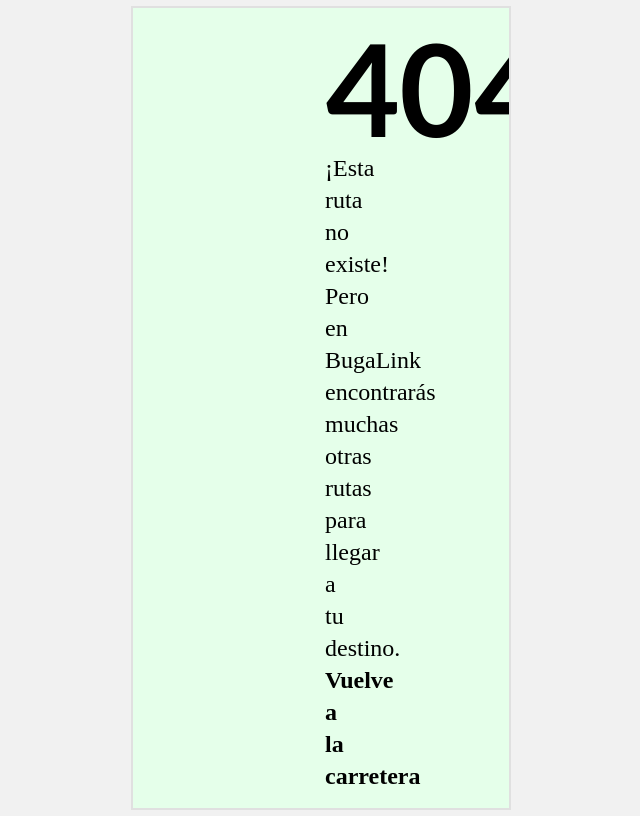
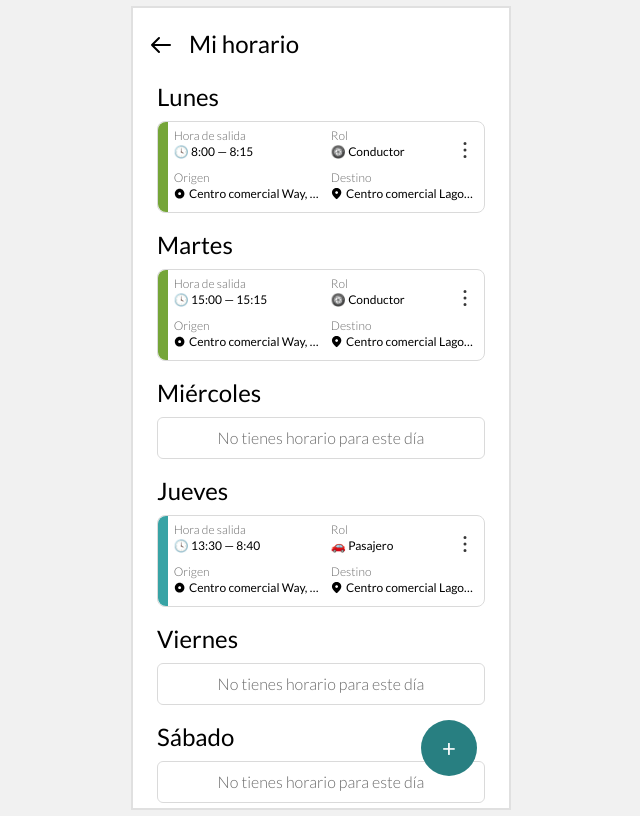
Before and after one commit to ISPP-Grupo5/BugaLink, a Next.js app in the folder bugalink-frontend/: page /users/1/routines in a window 1280 px wide. Before the commit this address had no page. Shown: the whole page, without its empty margins (319-959 px from the left). Built offline with nearby package versions, Linux system fonts and the light colour scheme.

Commit message:
feat: add my routines view

```diff
--- a/bugalink-frontend/components/buttons/Plus.tsx
+++ b/bugalink-frontend/components/buttons/Plus.tsx
@@ -13,7 +13,7 @@ function DropdownButton() {
       aria-haspopup="true"
       onClick={toggleDropdown}
       type="button"
-      className="sticky bottom-5 left-full w-min text-white bg-[#38A3A5] font-lato rounded-full shadow-xl text-5xl px-5 py-2.5 font-bold text-center mr-2 mb-2"
+      className="absolute left-full mr-5 w-min text-white bg-[#38A3A5] font-lato rounded-full shadow-xl text-5xl px-5 py-2.5 font-bold text-center"
     >
       +
       {showDropdown && (
--- /dev/null
+++ b/bugalink-frontend/components/cards/common/entry/index.tsx
@@ -0,0 +1,10 @@
+export default function Entry({ children, title }) {
+  return (
+    <div className="flex flex-col leading-4">
+      <p className="font-thin text-xs text-gray">{title}</p>
+      <div className="flex flex-row space-x-1 items-center font-medium text-xs ">
+        {children}
+      </div>
+    </div>
+  );
+}
--- a/bugalink-frontend/components/cards/recommendation/index.tsx
+++ b/bugalink-frontend/components/cards/recommendation/index.tsx
@@ -1,4 +1,5 @@
 import AvatarWithRating from '../../avatarWithRating';
+import Entry from '../common/entry';
 import Calendar from '/public/assets/calendar.svg';
 import MapPin from '/public/assets/map-pin.svg';
 import OrigenPin from '/public/assets/origen-pin.svg';
@@ -58,14 +59,3 @@ export default function TripCard({
     </div>
   );
 }
-
-const Entry = ({ children, title }) => {
-  return (
-    <div className="flex flex-col leading-4">
-      <p className="font-thin text-xs text-gray">{title}</p>
-      <div className="flex flex-row space-x-1 items-center font-medium text-xs ">
-        {children}
-      </div>
-    </div>
-  );
-};
--- a/bugalink-frontend/package.json
+++ b/bugalink-frontend/package.json
@@ -12,6 +12,9 @@
     "format": "npx prettier --write ."
   },
   "dependencies": {
+    "@emotion/react": "^11.10.6",
+    "@emotion/styled": "^11.10.6",
+    "@mui/material": "^5.11.12",
     "@vercel/og": "^0.1.0",
     "axios": "^1.3.3",
     "framer-motion": "^9.0.4",
--- a/bugalink-frontend/pages/schedule/myS.tsx
+++ /dev/null
@@ -1,115 +0,0 @@
-import { BackButtonText } from '../../components/buttons/Back';
-import DropdownButton from '../../components/buttons/Plus';
-import AnimatedLayout from '../../components/layouts/animated';
-import Schedule from '../../components/schedule';
-import MyDay from '../../components/schedule/days';
-
-const trips = [
-  {
-    rol: 'Pasajero',
-    avatar: '../../public/assets/avatar.svg',
-    date: '8:00-10:00',
-    dots: '../../public/assets/dots.svg',
-  },
-  {
-    rol: 'Pasajero',
-    avatar: '../../public/assets/avatar.svg',
-    date: '12:05-13:20',
-    dots: '../../public/assets/dots.svg',
-  },
-  {
-    rol: 'Conductor',
-    avatar: '../../public/assets/avatar.svg',
-    date: '21:00-22:00',
-    dots: '../../public/assets/dots.svg',
-  },
-];
-
-const trips2 = [
-  {
-    rol: 'Pasajero',
-    avatar: '../../public/assets/avatar.svg',
-    date: '10:00-10:35',
-    dots: '../../public/assets/dots.svg',
-  },
-  {
-    rol: 'Pasajero',
-    avatar: '../../public/assets/avatar.svg',
-    date: '23:00-00:00',
-    dots: '../../public/assets/dots.svg',
-  },
-];
-
-const trips3 = [
-  {
-    rol: 'Pasajero',
-    avatar: '../../public/assets/avatar.svg',
-    date: '10:00-10:35',
-    dots: '../../public/assets/dots.svg',
-  },
-  {
-    rol: 'Conductor',
-    avatar: '../../public/assets/avatar.svg',
-    date: '16:00-16:45',
-    dots: '../../public/assets/dots.svg',
-  },
-  {
-    rol: 'Pasajero',
-    avatar: '../../public/assets/avatar.svg',
-    date: '23:00-00:00',
-    dots: '../../public/assets/dots.svg',
-  },
-];
-
-export default function MySchedule() {
-  return (
-    <AnimatedLayout className="bg-white">
-      <BackButtonText text="Mi horario" />
-      <div className="flex flex-col px-4 bg-white">
-        <div className="trip-list divide-y divide-gray">
-          <div className="pt-5">
-            <MyDay day="Lunes" />
-            <div className="trip-list divide-y divide-gray">
-              {trips.map((trip) => (
-                <Schedule
-                  rol={trip.rol}
-                  avatar={trip.avatar}
-                  date={trip.date}
-                  dots={trip.dots}
-                />
-              ))}
-            </div>
-          </div>
-        </div>
-        <div className="pt-5">
-          <MyDay day="Martes" />
-          <div className="trip-list divide-y divide-gray">
-            {trips2.map((trip) => (
-              <Schedule
-                rol={trip.rol}
-                avatar={trip.avatar}
-                date={trip.date}
-                dots={trip.dots}
-              />
-            ))}
-          </div>
-        </div>
-        {/* */}
-        <div className="pt-5">
-          <MyDay day="Miércoles" />
-          <div className="trip-list divide-y divide-gray">
-            {trips3.map((trip) => (
-              <Schedule
-                rol={trip.rol}
-                avatar={trip.avatar}
-                date={trip.date}
-                dots={trip.dots}
-              />
-            ))}
-          </div>
-        </div>
-        <DropdownButton />
-      </div>
-    </AnimatedLayout>
-  );
-}
--- /dev/null
+++ b/bugalink-frontend/pages/users/[id]/routines/index.tsx
@@ -0,0 +1,184 @@
+import Menu from '@mui/material/Menu';
+import MenuItem from '@mui/material/MenuItem';
+import { useState } from 'react';
+import { BackButtonText } from '../../../../components/buttons/Back';
+import Entry from '../../../../components/cards/common/entry';
+import AnimatedLayout from '../../../../components/layouts/animated';
+import MapPin from '/public/assets/map-pin.svg';
+import OrigenPin from '/public/assets/origen-pin.svg';
+import ThreeDots from '/public/assets/three-dots.svg';
+
+const routines = [
+  {
+    id: 1,
+    departureHourStart: '8:00',
+    departureHourEnd: '8:15',
+    type: 'driver',
+    origin: 'Centro comercial Way, Dos Hermanas, Sevilla, 41702',
+    destination: 'Centro comercial Lagoh, Sevilla, 41007',
+    day: 'Lunes',
+  },
+  {
+    id: 2,
+    departureHourStart: '13:30',
+    departureHourEnd: '8:40',
+    type: 'passenger',
+    origin: 'Centro comercial Way, Dos Hermanas, Sevilla, 41702',
+    destination: 'Centro comercial Lagoh, Sevilla, 41007',
+    day: 'Jueves',
+  },
+  {
+    id: 3,
+    departureHourStart: '15:00',
+    departureHourEnd: '15:15',
+    type: 'driver',
+    origin: 'Centro comercial Way, Dos Hermanas, Sevilla, 41702',
+    destination: 'Centro comercial Lagoh, Sevilla, 41007',
+    day: 'Martes',
+  },
+  {
+    id: 4,
+    departureHourStart: '18:00',
+    departureHourEnd: '18:15',
+    type: 'passenger',
+    origin: 'Centro comercial Way, Dos Hermanas, Sevilla, 41702',
+    destination: 'Centro comercial Lagoh, Sevilla, 41007',
+    day: 'Domingo',
+  },
+  {
+    id: 5,
+    departureHourStart: '20:00',
+    departureHourEnd: '20:15',
+    type: 'passenger',
+    origin: 'Centro comercial Way, Dos Hermanas, Sevilla, 41702',
+    destination: 'Centro comercial Lagoh, Sevilla, 41007',
+    day: 'Domingo',
+  },
+];
+
+export default function MyRoutines() {
+  const days = [
+    'Lunes',
+    'Martes',
+    'Miércoles',
+    'Jueves',
+    'Viernes',
+    'Sábado',
+    'Domingo',
+  ];
+  return (
+    <AnimatedLayout className="flex flex-col bg-white">
+      <BackButtonText text={'Mi horario'} />
+      <div className="flex flex-col px-6 overflow-y-scroll">
+        {days.map((day) => (
+          <div className="space-y-2 mb-4">
+            <h1 className="text-2xl">{day}</h1>
+            {routines
+              .filter((routine) => routine.day === day)
+              .map((routine) => (
+                <RoutineCard
+                  departureHourStart={routine.departureHourStart}
+                  departureHourEnd={routine.departureHourEnd}
+                  type={routine.type}
+                  origin={routine.origin}
+                  destination={routine.destination}
+                />
+              ))}
+            {routines.filter((routine) => routine.day === day).length === 0 && (
+              <div className="w-full py-2 border border-border-color rounded-md text-center font-light text-gray">
+                No tienes horario para este día
+              </div>
+            )}
+          </div>
+        ))}
+      </div>
+      <AddRoutineButton />
+    </AnimatedLayout>
+  );
+}
+
+const RoutineCard = ({
+  departureHourStart,
+  departureHourEnd,
+  type,
+  origin,
+  destination,
+}) => {
+  const isDriver = type === 'driver';
+
+  return (
+    <span className="w-full flex border border-border-color rounded-lg">
+      <div
+        className={`min-h-full w-2.5 rounded-l-lg ' + ${
+          isDriver ? 'bg-green' : 'bg-turquoise'
+        }`}
+      />
+      <div className="relative w-full grid grid-cols-2 grid-rows-2 gap-2.5 p-1.5 pb-0">
+        <Entry title={'Hora de salida'}>
+          🕓️ {departureHourStart} — {departureHourEnd}
+        </Entry>
+        <Entry title="Rol">{isDriver ? '🛞️ Conductor' : '🚗 Pasajero'}</Entry>
+        <Entry title="Origen">
+          <OrigenPin className="flex-none" />
+          <p className="truncate">{origin}</p>
+        </Entry>
+        <Entry title="Destino">
+          <MapPin className="flex-none" />
+          <p className="truncate">{destination}</p>
+        </Entry>
+        <ThreeDotsMenu />
+      </div>
+    </span>
+  );
+};
+
+const ThreeDotsMenu = () => {
+  const [anchorEl, setAnchorEl] = useState(null);
+  const open = Boolean(anchorEl);
+  const handleClick = (event: React.MouseEvent<HTMLButtonElement>) => {
+    setAnchorEl(event.currentTarget);
+  };
+  const handleClose = () => {
+    setAnchorEl(null);
+  };
+  return (
+    <div>
+      <ThreeDots
+        className="absolute top-5 right-1 h-4 cursor-pointer"
+        aria-label="more"
+        id="three-dots-button"
+        aria-controls={open ? 'long-menu' : undefined}
+        aria-expanded={open ? 'true' : undefined}
+        aria-haspopup="true"
+        onClick={handleClick}
+      />
+      <Menu
+        transformOrigin={{ horizontal: 'left', vertical: 'top' }}
+        id="basic-menu"
+        anchorEl={anchorEl}
+        open={open}
+        onClose={handleClose}
+        MenuListProps={{
+          'aria-labelledby': 'basic-button',
+        }}
+      >
+        <MenuItem onClick={handleClose}>
+          <p>Editar</p>
+        </MenuItem>
+        <MenuItem onClick={handleClose}>
+          <p className="text-red">Eliminar</p>
+        </MenuItem>
+      </Menu>
+    </div>
+  );
+};
+
+const AddRoutineButton = () => {
+  return (
+    <div className="absolute bottom-0 right-0 mb-8 mr-8">
+      <button className="bg-dark-turquoise rounded-full w-14 aspect-square flex items-center justify-center text-white text-2xl">
+        +
+      </button>
+    </div>
+  );
+};
```
Also changed, not shown: bugalink-frontend/public/assets/three-dots.svg (added), 1 other file (tests, documents, lock files or other folders).
